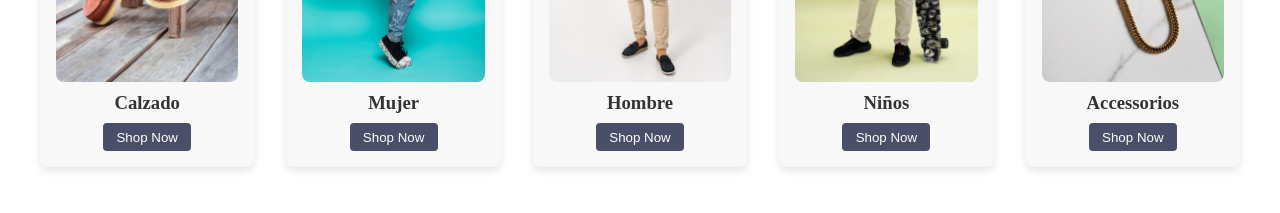
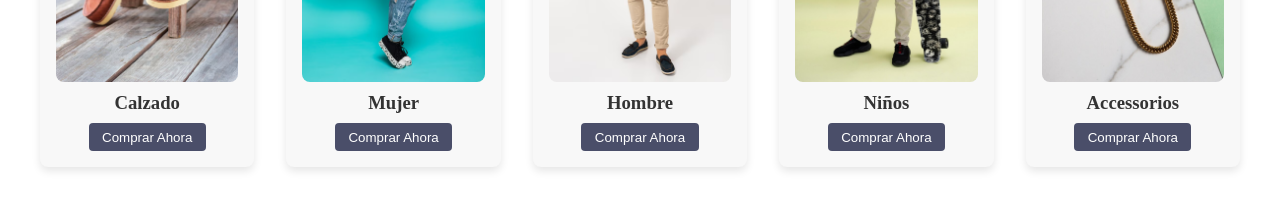
Before and after one commit to FavioRD/Tienda, a React (Create React App) app: page / in a window 1280 px wide. Shown: the part 960-1173 px from the top of the page. Built offline with nearby package versions, Linux system fonts and the light colour scheme.

Commit message:
corre seccategoria

```diff
--- a/src/Componentes/SeccionCategoria/Categorias.jsx
+++ b/src/Componentes/SeccionCategoria/Categorias.jsx
@@ -16,7 +16,7 @@ function CategorySection() {
         <div key={category.id} className="category-card">
           <img src={category.image} alt={category.title} className="category-image" />
           <h3>{category.title}</h3>
-          <button>Shop Now</button>
+          <button>Comprar Ahora</button>
         </div>
       ))}
     </section>
```
